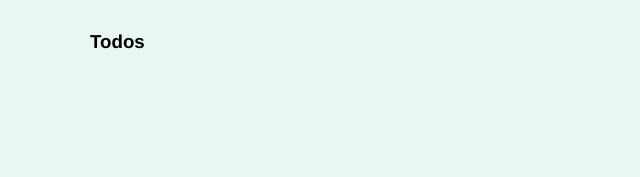
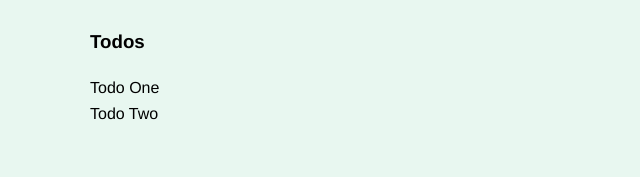
Before and after one commit to sssoumo/vuextodomanager, a Vue app: page / in a window 1280 px wide. Shown: the top 177 px of the page, without its empty margins (0-640 px from the left). Built offline with nearby package versions, Linux system fonts and the light colour scheme.

Commit message:
vuex added

```diff
--- a/src/components/Todos.vue
+++ b/src/components/Todos.vue
@@ -2,12 +2,19 @@
     <div>
         <div class="container">
             <h3>Todos</h3>
+                <div class="todos">
+                    <div v-for="todo in allTodos" :key="todo.id" class="todo">
+                        {{ todo.title }}
+                    </div>
+                </div>
         </div>
     </div>
 </template>
 
 <script>
+import { mapGetters } from 'vuex'
 export default {
-    name: "Todos"
+    name: "Todos",
+    computed: mapGetters(['allTodos'])
 }
 </script>
--- a/src/main.js
+++ b/src/main.js
@@ -1,8 +1,10 @@
 import Vue from 'vue'
 import App from './App.vue'
+import store from './store'
 
 Vue.config.productionTip = false
 
 new Vue({
+  store,
   render: h => h(App),
 }).$mount('#app')
--- /dev/null
+++ b/src/store/index.js
@@ -0,0 +1,11 @@
+import Vuex from 'vuex';
+import Vue from 'vue';
+import todos from './modules/todos';
+
+Vue.use(Vuex);
+
+export default new Vuex.Store({
+    modules:{
+        todos
+    }
+})
--- /dev/null
+++ b/src/store/modules/todos.js
@@ -0,0 +1,30 @@
+//import axios from 'axios';
+
+const state = {
+    todos:[
+        {
+            id: 1,
+            title: 'Todo One'
+        },
+        {
+            id: 2,
+            title: 'Todo Two'
+        },
+
+    ]
+};
+
+const getters = {
+    allTodos: state=>state.todos
+};
+
+const actions = {};
+
+const mutations = {};
+
+export default {
+    state,
+    getters,
+    actions,
+    mutations
+}
```
